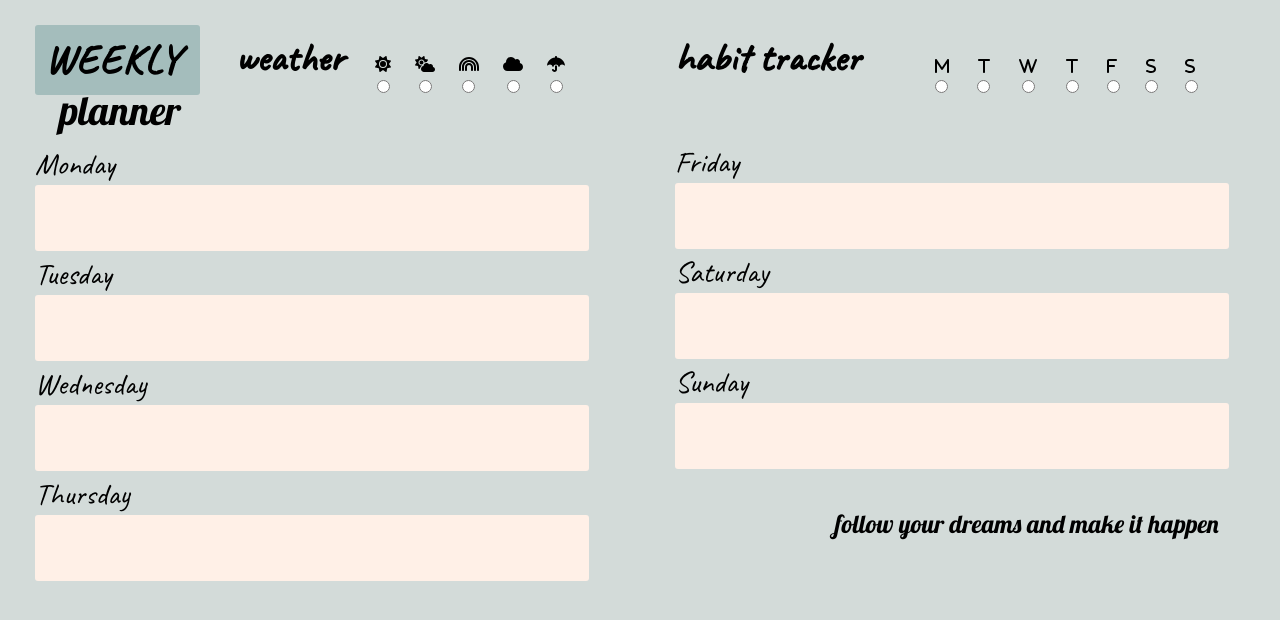
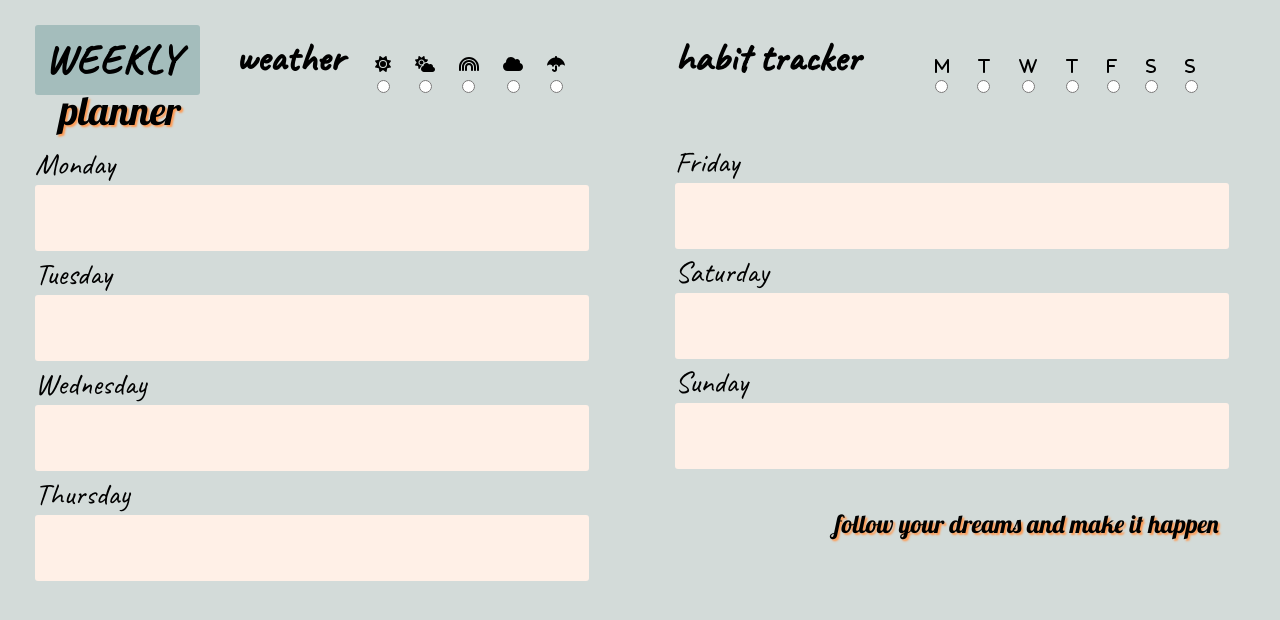
Before and after one commit to AlbuquerqueAmanda/weekly-planner, a plain HTML site: page index.html in a window 1280 px wide. Drawn offline with Linux system fonts and the light colour scheme.

Commit message:
Update style.css

```diff
--- a/style.css
+++ b/style.css
@@ -21,6 +21,7 @@ body {
     position: absolute;
     margin-left: -140px;
     margin-top: 50px;
+    text-shadow: 2px 2px 2px #ff9a52;
 }
 .day-1, .day-2, .day-3, .day-4, .day-5, .day-6, .day-7 {
     font-family: 'Caveat', cursive;
@@ -56,6 +57,7 @@ footer {
     margin-top: 65px;
     font-family: 'Lobster', cursive;
     font-size: 25px;
+    text-shadow: 2px 2px 2px #ff9a52;
 }
 p {
     margin-bottom: 2px;
```
